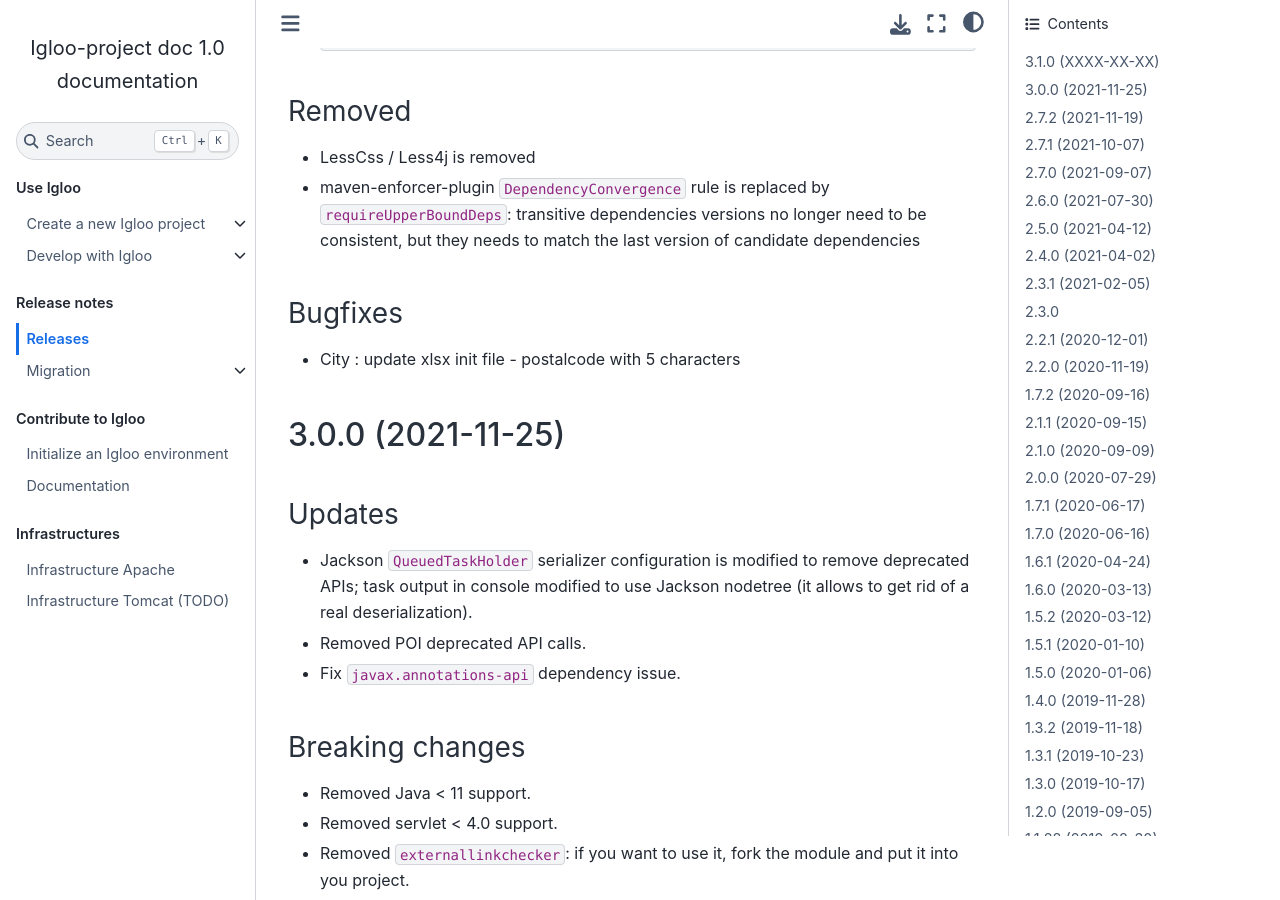
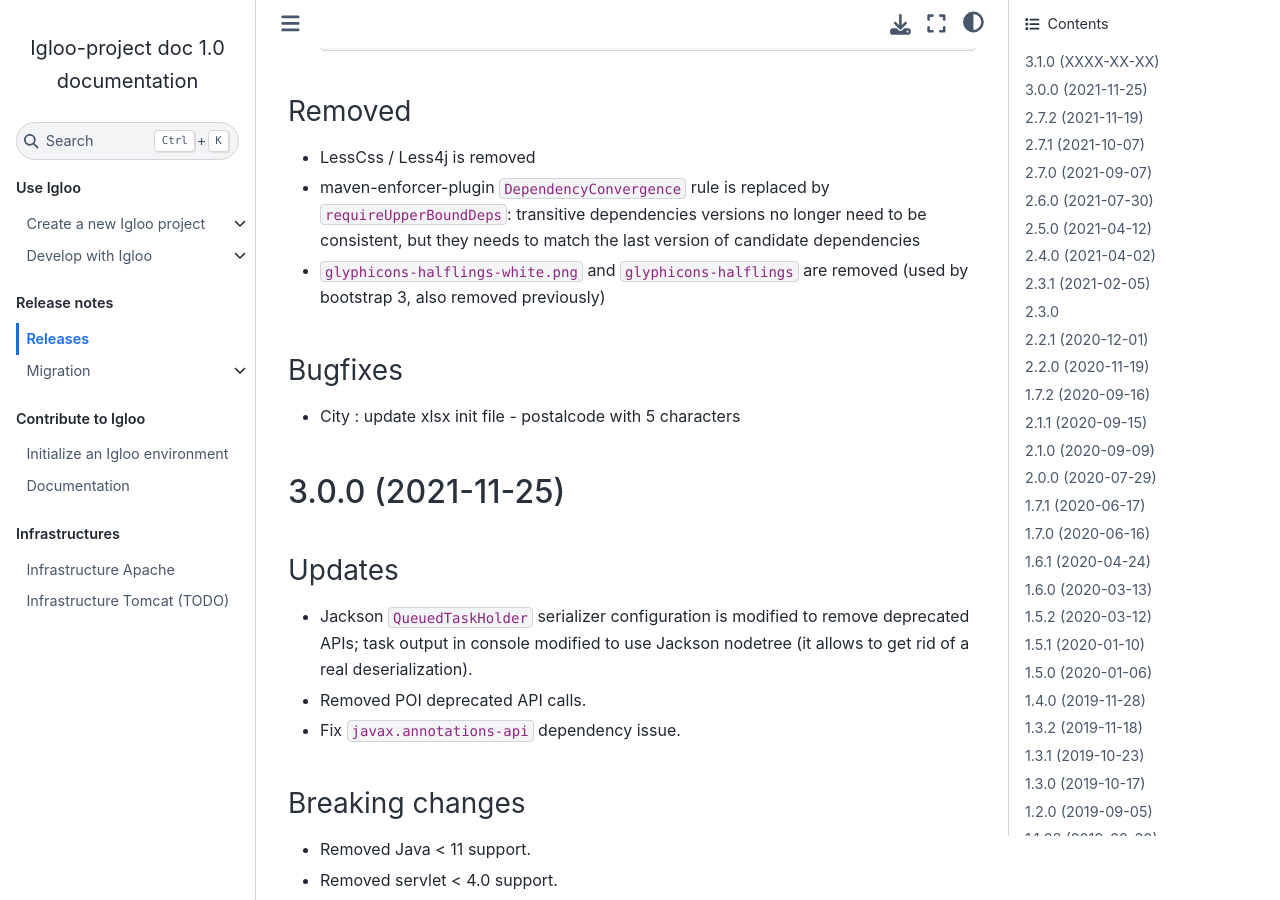
Before and after one commit to igloo-project/igloo-doc, a Sphinx documentation site: the page built from source/release-notes/releases.rst, in a window 1280 px wide and 900 px high, scrolled down 935 px. Built offline with Sphinx 7.4.7 and the Sphinx Book theme 1.1.4, drawn with Linux system fonts in a browser that asks for light colours.

Commit message:
prepare 3.1.0 release

```diff
--- a/source/release-notes/releases.rst
+++ b/source/release-notes/releases.rst
@@ -51,6 +51,8 @@
 * maven-enforcer-plugin ``DependencyConvergence`` rule is replaced by ``requireUpperBoundDeps``:
   transitive dependencies versions no longer need to be consistent, but they needs to match
   the last version of candidate dependencies
+* ``glyphicons-halflings-white.png`` and ``glyphicons-halflings`` are removed (used by bootstrap 3,
+  also removed previously)
 
 
 Bugfixes
```
